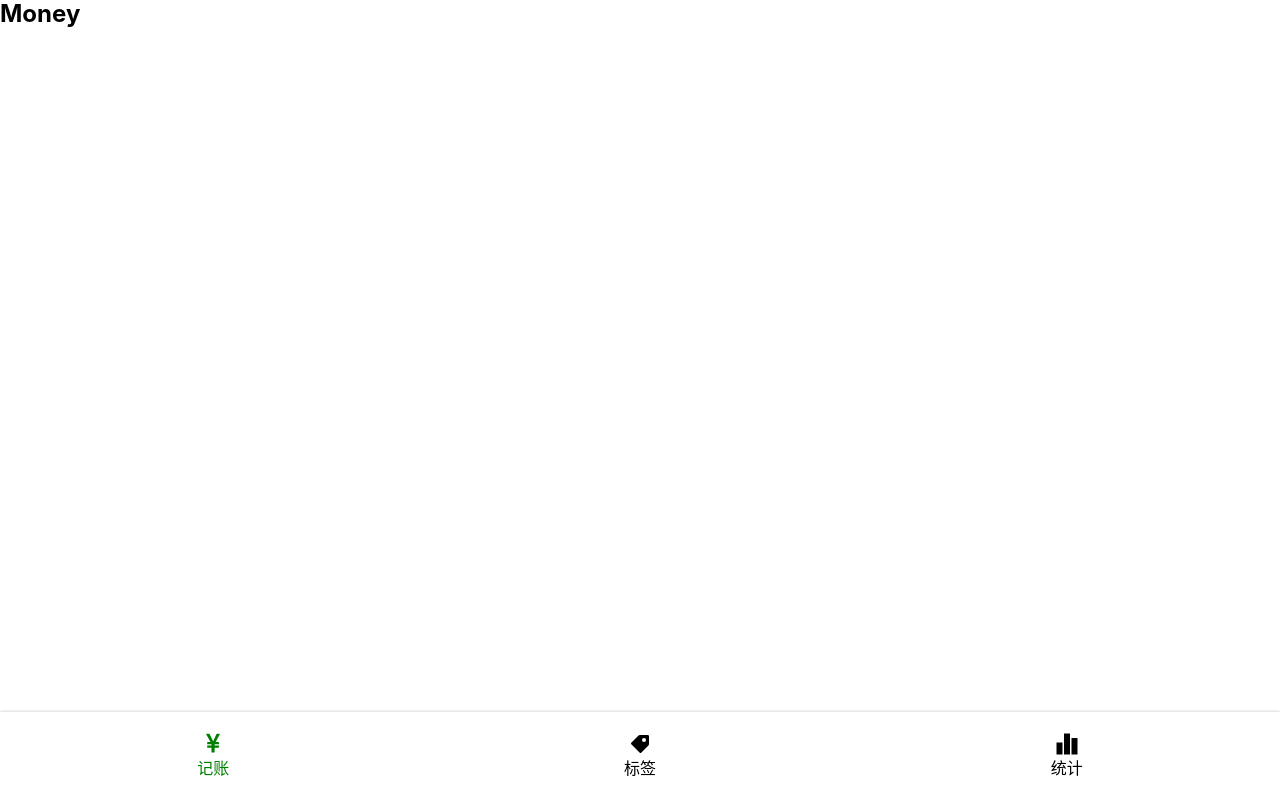
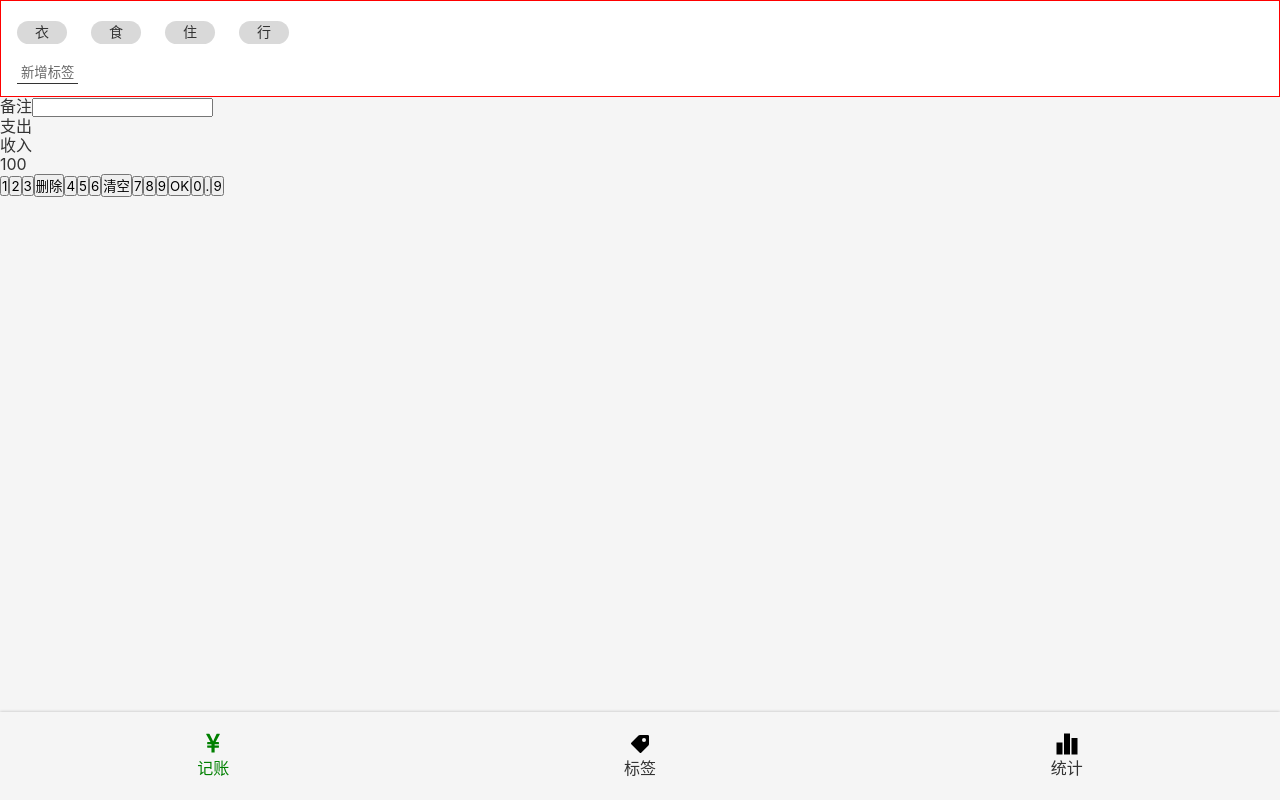
Before and after one commit to zerochenkun/morney-react-1, a React app: page /#/money in a window 1280 px wide. Built offline with nearby package versions, Linux system fonts and the light colour scheme.

Commit message:
Css：Money.tsx 之 TagsSection UI 完成

```diff
--- a/src/App.tsx
+++ b/src/App.tsx
@@ -9,10 +9,16 @@
 import Tags from "views/Tags";
 import Statistics from "views/Statistics";
 import NoMatch from "views/NoMatch";
+import styled from "styled-components";
+
+const AppWrapper = styled.div`
+  color: #333;
+`;
 
 
 export default function App() {
   return (
+    <AppWrapper>
       <Router>
         <Switch>
           <Route path="/tags">
@@ -30,5 +36,6 @@
           </Route>
         </Switch>
       </Router>
+    </AppWrapper>
   );
 }
--- a/src/index.scss
+++ b/src/index.scss
@@ -20,13 +20,16 @@
     color: inherit;
 }
 
-body{
+body {
     font-family: $font-hei;
-    font-size:16px;
+    font-size: 16px;
     line-height: 1.2;
+    background: #f5f5f5;
 }
-
-.icon{
-    width:1em;
-    height:1em;
+button {
+    font-family: inherit;
 }
+.icon {
+    width: 1em;
+    height: 1em;
+}
--- a/src/views/Money.tsx
+++ b/src/views/Money.tsx
@@ -1,10 +1,88 @@
 import React from 'react'
 import Layout from '../components/Layout'
+
+import styled from 'styled-components'
+
+const TagsSection = styled.section`
+    background:#ffffff;
+            border:1px solid red;
+    padding:12px 16px;
+    > ol {
+        margin:0 -12px;
+        > li {
+            background:#D9D9D9;
+            border-radius:18px;
+            display:inline-block;
+            padding:3px 18px;
+            font-size:14px;
+            margin:8px 12px;
+        }
+    }
+        > button{
+            background:none;
+            border:none;
+            padding:2px 4px;
+            border-bottom:1px solid #333;
+            color:#666;
+            margin-top:8px;
+        }
+`
+
+const NotesSection = styled.section`
+
+`
+const CategorySection = styled.section`
+
+`
+const NumberPadSection = styled.section`
+
+`
+
 
 const Money = () => {
     return (
         <Layout>
-            <h2>Money</h2>
+            <TagsSection>
+                <ol>
+                    <li>衣</li>
+                    <li>食</li>
+                    <li>住</li>
+                    <li>行</li>
+                </ol>
+                <button>新增标签</button>
+            </TagsSection>
+            <NotesSection>
+                <label>
+                    <span>备注</span>
+                    <input type="text" />
+                </label>
+            </NotesSection>
+            <CategorySection>
+                <ul>
+                    <li>支出</li>
+                    <li>收入</li>
+                </ul>
+            </CategorySection>
+            <NumberPadSection>
+                <div>100</div>
+                <div>
+                    <button>1</button>
+                    <button>2</button>
+                    <button>3</button>
+                    <button>删除</button>
+                    <button>4</button>
+                    <button>5</button>
+                    <button>6</button>
+                    <button>清空</button>
+                    <button>7</button>
+                    <button>8</button>
+                    <button>9</button>
+                    <button>OK</button>
+                    <button>0</button>
+                    <button>.</button>
+                    <button>9</button>
+                </div>
+            </NumberPadSection>
         </Layout >
     )
 }
```
Lines whose indentation alone changed are shown as unchanged.
